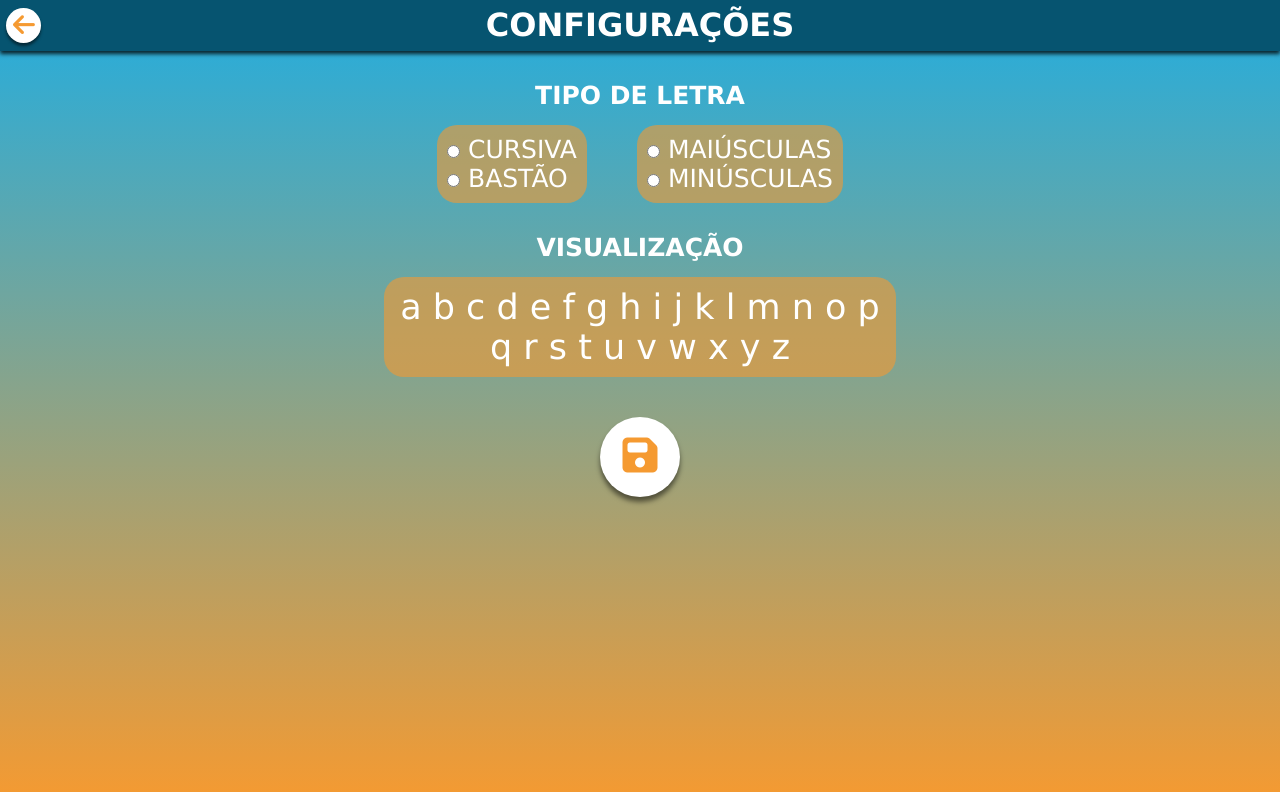
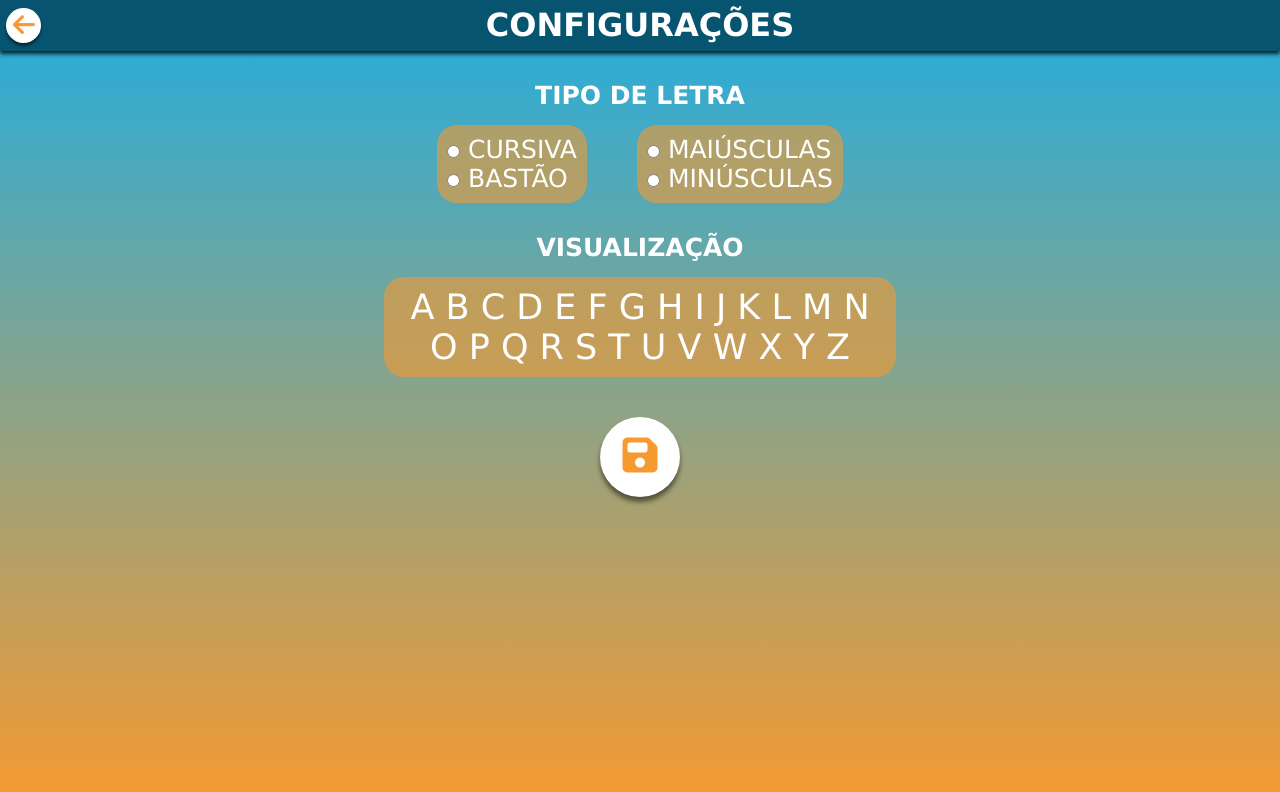
Before and after one commit to Elksandro2/AppAlpha, a plain HTML site: page configuracao.html in a window 1280 px wide. Drawn offline with Linux system fonts and the light colour scheme.

Commit message:
Alteração para que a visualização das letras comecem maiúsculas nas config

```diff
--- a/configuracao.html
+++ b/configuracao.html
@@ -35,7 +35,7 @@
 
         <h3>VISUALIZAÇÃO</h3>
         <div class="visualizacao">
-            <p class="letraVariavel">a b c d e f g h i j k l m n o p q r s t u v w x y z</p>
+            <p class="letraVariavel">A B C D E F G H I J K L M N O P Q R S T U V W X Y Z</p>
         </div>
 
         <div class="salvar">
```
